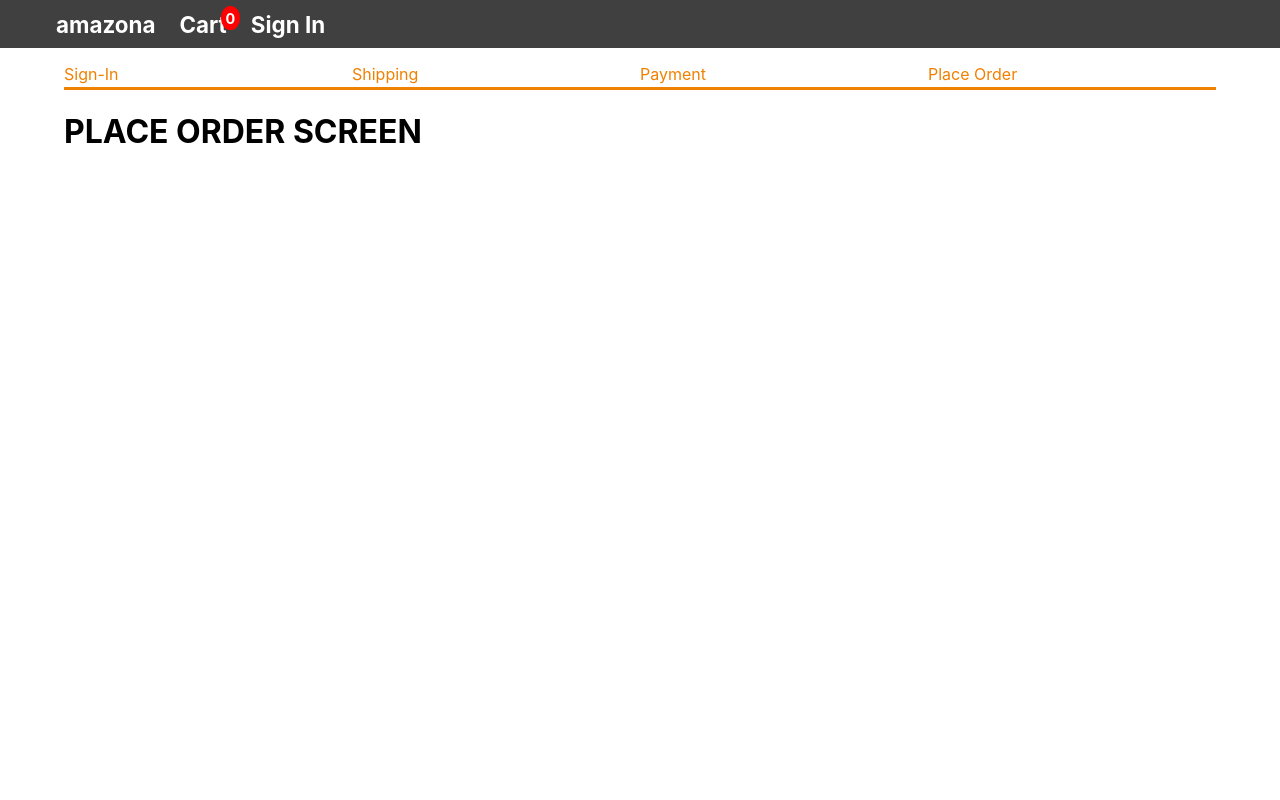
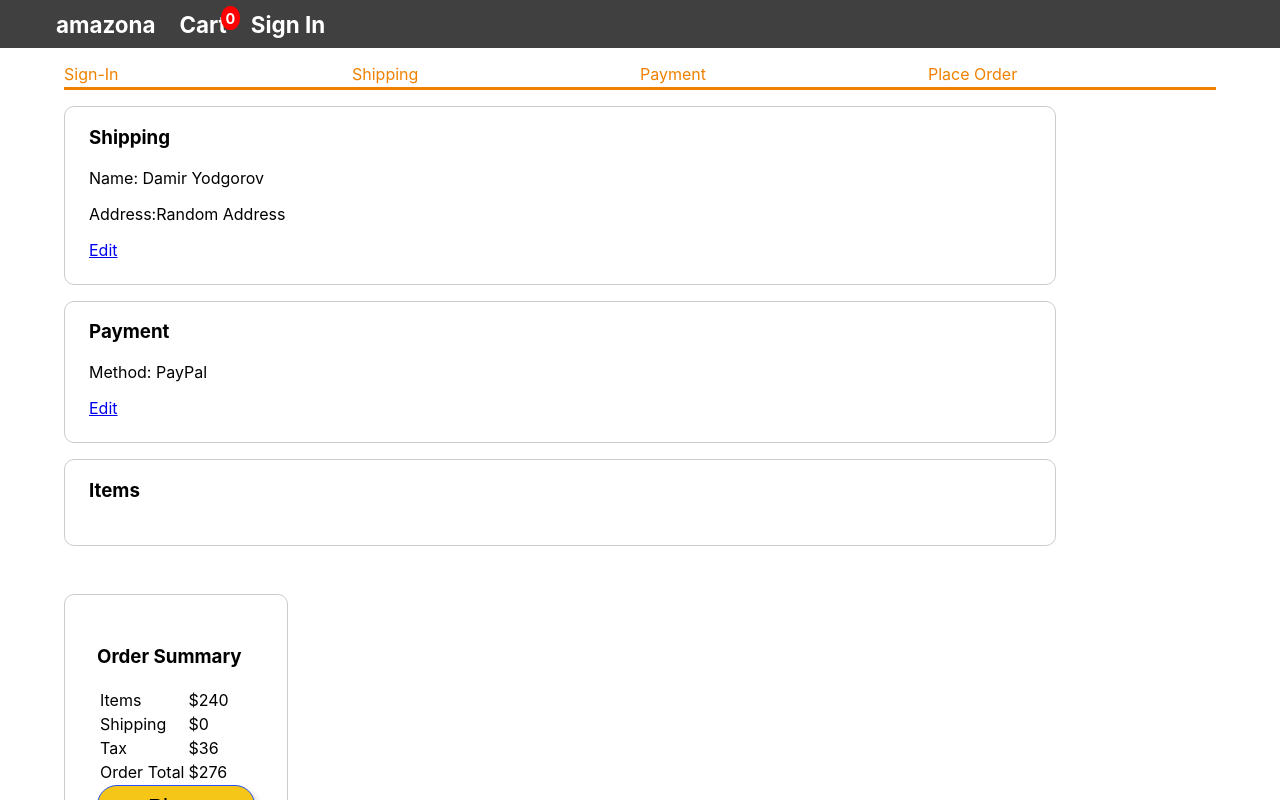
Before and after one commit to Damirbey/Amazona, a React (Create React App) app in the folder frontend/: page /placeOrder in a window 1280 px wide. Shown: the top 800 px of the page. Built offline with nearby package versions, Linux system fonts and the light colour scheme.

Commit message:
Working on the Place Order screen

```diff
--- a/frontend/src/sass/main.scss
+++ b/frontend/src/sass/main.scss
@@ -15,3 +15,5 @@
 @import 'components/spinner';
 @import 'components/messages';
 @import 'components/checkoutSteps';
+
+@import 'screens/placeOrder';
--- /dev/null
+++ b/frontend/src/sass/screens/_placeOrder.scss
@@ -0,0 +1,29 @@
+.order {
+  margin-top: 1rem;
+  display: grid;
+  grid-template-columns: repeat(auto-fit, minmax(14rem, min-content));
+  grid-gap: 2rem;
+  &__details {
+    grid-column: 1 / 5;
+
+    & > * {
+      border: 1px solid #ccc;
+      border-radius: 10px;
+      margin-bottom: 1rem;
+      padding-bottom: 1.5rem;
+      padding-left: 1.5rem;
+    }
+    &__shipping {
+    }
+    &__payment {
+    }
+    &__items {
+    }
+  }
+  &__summary {
+    border: 1px solid #ccc;
+    border-radius: 10px;
+    max-height: 20rem;
+    padding: 2rem;
+  }
+}
--- a/frontend/src/screens/PlaceOrderScreen.js
+++ b/frontend/src/screens/PlaceOrderScreen.js
@@ -1,4 +1,5 @@
 import React, { useContext } from 'react';
+import { Link } from 'react-router-dom';
 import { Store } from '../Store';
 import CheckoutSteps from '../components/CheckoutSteps';
 
@@ -6,7 +7,54 @@ function PlaceOrderScreen() {
   return (
     <div>
       <CheckoutSteps step1 step2 step3 step4 />
-      <h1>PLACE ORDER SCREEN</h1>
+      <div className="order">
+        <div className="order__details">
+          <div className="order__details__shipping">
+            <h3 className="heading-3">Shipping</h3>
+            <p>
+              <span>Name:</span> Damir Yodgorov
+            </p>
+            <p>
+              <span>Address:</span>Random Address
+            </p>
+
+            <Link to="/payment">Edit</Link>
+          </div>
+          <div className="order__details__payment">
+            <h3 className="heading-3">Payment</h3>
+            <p>
+              <span>Method:</span> PayPal
+            </p>
+            <Link to="/payment">Edit</Link>
+          </div>
+          <div className="order__details__items">
+            <h3 className="heading-3">Items</h3>
+          </div>
+        </div>
+
+        <div className="order__summary">
+          <h3 className="heading-3">Order Summary</h3>
+          <table>
+            <tr>
+              <td>Items</td>
+              <td>$240</td>
+            </tr>
+            <tr>
+              <td>Shipping</td>
+              <td>$0</td>
+            </tr>
+            <tr>
+              <td>Tax</td>
+              <td>$36</td>
+            </tr>
+            <tr>
+              <td>Order Total</td>
+              <td>$276</td>
+            </tr>
+          </table>
+          <button className="btn">Place Order</button>
+        </div>
+      </div>
     </div>
   );
 }
--- a/frontend/src/style.css
+++ b/frontend/src/style.css
@@ -337,3 +337,22 @@ main {
   .checkout-steps > *.active {
     border-bottom: 0.2rem solid #f08000;
     color: #f08000; }
+
+.order {
+  margin-top: 1rem;
+  display: grid;
+  grid-template-columns: repeat(auto-fit, minmax(14rem, min-content));
+  grid-gap: 2rem; }
+  .order__details {
+    grid-column: 1 / 5; }
+    .order__details > * {
+      border: 1px solid #ccc;
+      border-radius: 10px;
+      margin-bottom: 1rem;
+      padding-bottom: 1.5rem;
+      padding-left: 1.5rem; }
+  .order__summary {
+    border: 1px solid #ccc;
+    border-radius: 10px;
+    max-height: 20rem;
+    padding: 2rem; }
```
